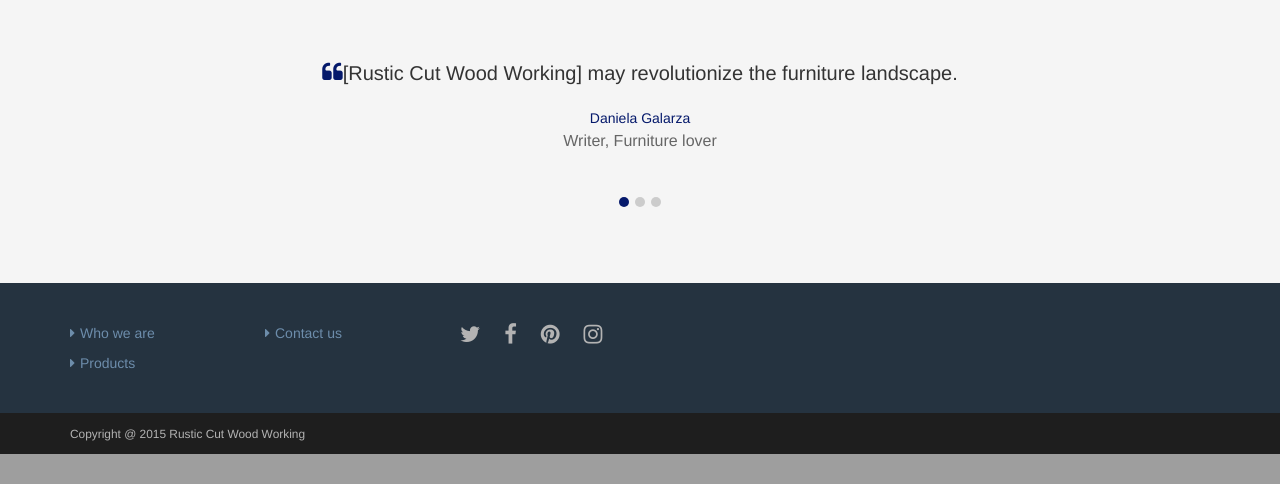
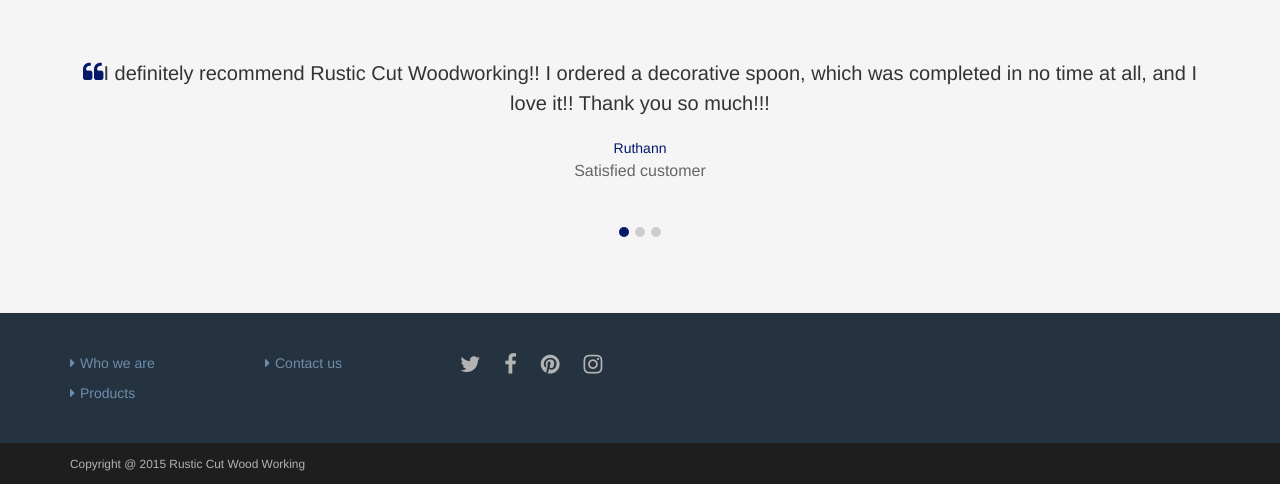
Before and after one commit to OldGareBear/rustic-cut, a Django app: page / in a window 1280 px wide. Shown: the part 802-1286 px from the top of the page. Before the commit the page ends 1256 px from the top, so only its background shows below. Run offline with Django 3.2, Linux system fonts and the light colour scheme; data comes from the database, SQL or seed files in the repository; some libraries are stand-ins or nearby versions.

Commit message:
master: update info with data from Mark
Signed-off-by: OldGareBear <betheagary@gmail.com>

```diff
--- a/rustic_cut/rustic_cut/templates/rustic_cut/html/contact.html
+++ b/rustic_cut/rustic_cut/templates/rustic_cut/html/contact.html
@@ -20,10 +20,8 @@
                 <div class="row">
                     <ul class="other-info list-unstyled col-md-6 col-sm-10 col-xs-12 col-md-offset-3 col-sm-offset-1 xs-offset-0" >
                         <li><i class="fa fa-envelope-o"></i><a href="#">rusticcutwoodworking@gmail.com</a></li>
-                        <li><i class="fa fa-facebook"></i><a href="http://facebook.com/rustic_cut" target="_blank">RusticCut</a></li>
-                        <li><i class="fa fa-twitter"></i><a href="http://twitter.com/rustic_cut" target="_blank">@rusticcut</a></li>
-                        <li><i class="fa fa-pinterest"></i><a href="http://pinterest.com/rustic_cut" target="_blank">@rusticcut</a></li>
-                        <li><i class="fa fa-instagram"></i><a href="http://instagram.com/rustic_cut" target="_blank">@rusticcut</a></li>
+                        <li><i class="fa fa-facebook"></i><a href="https://www.facebook.com/RusticCutWoodworking" target="_blank">RusticCut</a></li>
+                        <li><i class="fa fa-shopping-cart"></i><a href="https://www.etsy.com/shop/RusticCutWoodworking?ele=shop_open" target="_blank">@rusticcut</a></li>
                     </ul>
                 </div><!--//row-->
             </div><!--//container-->
--- a/rustic_cut/rustic_cut/templates/rustic_cut/html/index.html
+++ b/rustic_cut/rustic_cut/templates/rustic_cut/html/index.html
@@ -39,25 +39,25 @@
                         <div class="item active">
                             <div class="content">
                                 <blockquote>
-                                <p><i class="fa fa-quote-left"></i>[Rustic Cut Wood Working] may revolutionize the furniture landscape.</p>
+                                <p><i class="fa fa-quote-left"></i>I definitely recommend Rustic Cut Woodworking!! I ordered a decorative spoon, which was completed in no time at all, and I love it!! Thank you so much!!!</p>
                                 </blockquote>
-                                <p class="source">Daniela Galarza <br /><span class="title">Writer, Furniture lover</span></p>
+                                <p class="source">Ruthann <br /><span class="title">Satisfied customer</span></p>
                             </div><!--//content-->
                         </div><!--//item-->
                         <div class="item">
                             <div class="content">
                                 <blockquote>
-                                <p><i class="fa fa-quote-left"></i>When I found out about Rustic Cut, I was so excited for all people who like wood.</p>
+                                <p><i class="fa fa-quote-left"></i>My cabinets...they are beautiful beyond description! Compliments are coming in! You can't appreciate the beautiful detail in the pictures...all vendors that came in to complete the floor to the back splash raved about how beautiful the cabinets are! Compliments galore.....Mark, thank you for designing just what I wanted...</p>
                                 </blockquote>
-                                <p class="source">Becky McNeer<br /><span class="title">Blogger and Writer, Not Your Ordinary Furniture</span></p>
+                                <p class="source">Ruth<br /><span class="title">Satisfied customer</span></p>
                             </div><!--//content-->
                         </div><!--//item-->
                         <div class="item">
                             <div class="content">
                                 <blockquote>
-                                <p><i class="fa fa-quote-left"></i>@rustic-cut is one of the best companies I've come across in the past couple years ... cheers to much #success ... #craftsmanship</p>
+                                <p><i class="fa fa-quote-left"></i>Thank you so much, your talent makes so many people happy.</p>
                                 </blockquote>
-                                <p class="source">@Craftology<br /></p>
+                                <p class="source">Anna<br /><span class="title">Satisfied customer</span></p>
                             </div><!--//content-->
                         </div><!--//item-->
                     </div><!--//carousel-inner-->
```
Also changed, not shown: rustic_cut/rustic_cut/templates/rustic_cut/html/about.html (+5 -3 lines).
